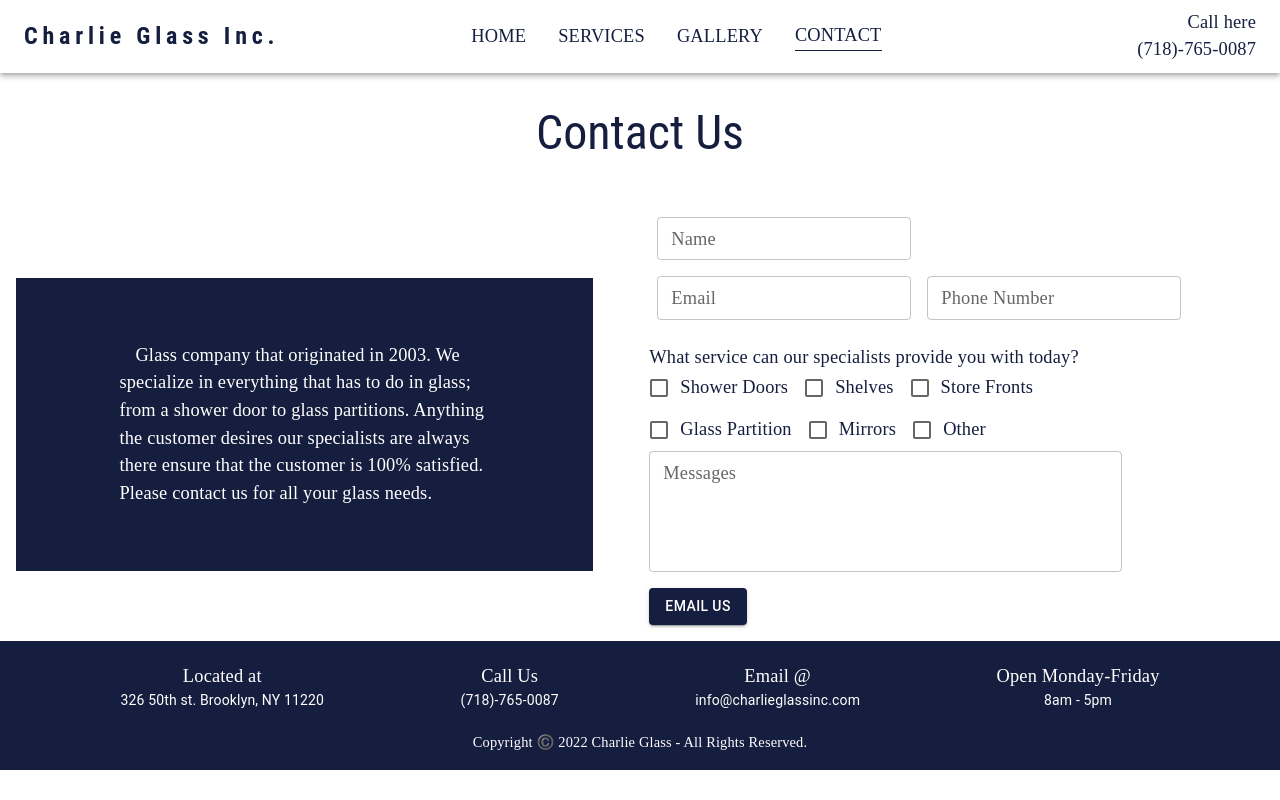
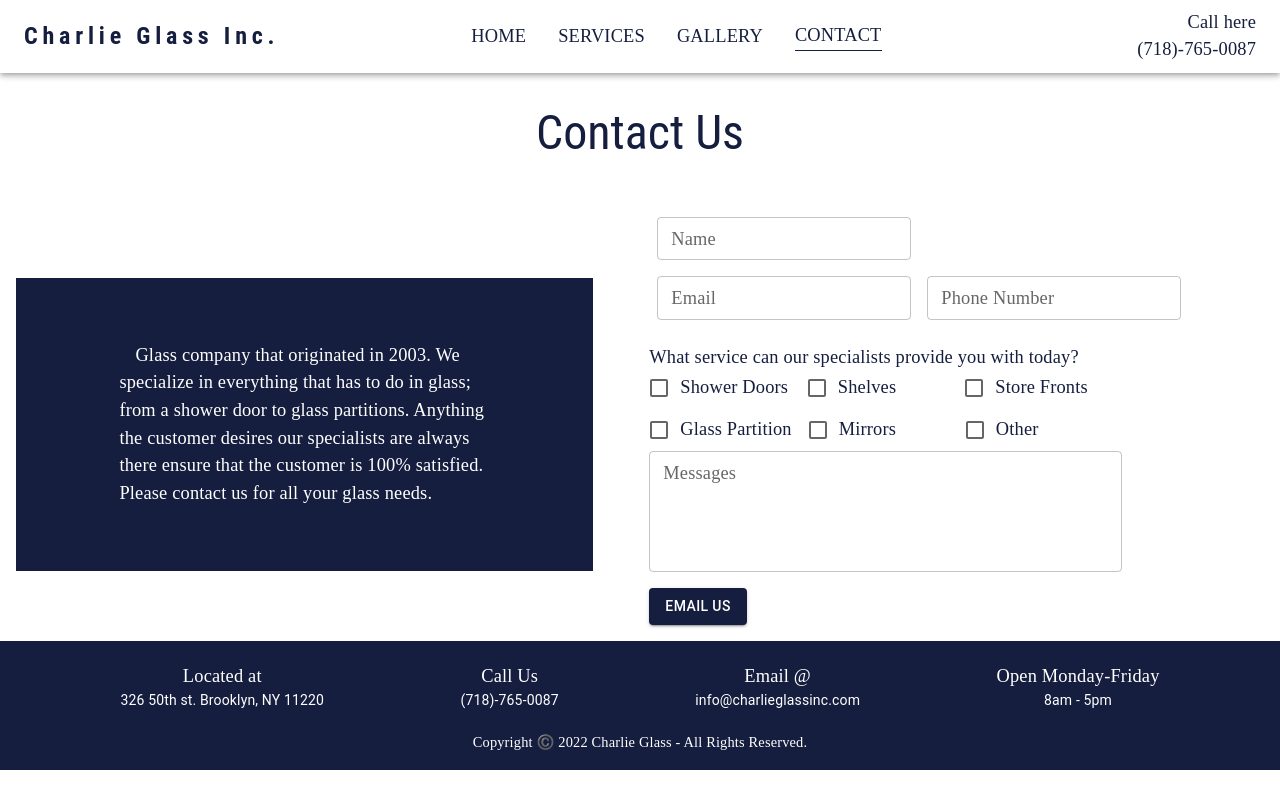
Before and after one commit to nsikan-na/charlie_glass, a Next.js app: page /contact in a window 1280 px wide. Built offline with nearby package versions, Linux system fonts and the light colour scheme.

Commit message:
fixed responsiveness

```diff
--- a/pages/contact.tsx
+++ b/pages/contact.tsx
@@ -163,7 +163,8 @@
             <FormGroup>
               <Stack
                 direction={{ xs: "column", lg: "row" }}
-                style={{ display: "flex" }}
+                style={{ display: "flex", width: "80%" }}
+                justifyContent="space-between"
               >
                 {[
                   { label: "Shower Doors", name: "showerDoors" },
@@ -174,7 +175,7 @@
                     key={i}
                     label={content.label}
                     control={<Checkbox />}
-                    style={{ whiteSpace: "nowrap" }}
+                    style={{ whiteSpace: "nowrap", width: "170px" }}
                     value={content.name}
                     onChange={(e) => {
                       //@ts-ignore
@@ -195,7 +196,8 @@
             <FormGroup>
               <Stack
                 direction={{ xs: "column", lg: "row" }}
-                style={{ display: "flex" }}
+                style={{ display: "flex", width: "80%" }}
+                justifyContent="space-between"
               >
                 {[
                   { label: "Glass Partition", name: "glassPartition" },
@@ -206,7 +208,7 @@
                     key={i}
                     label={content.label}
                     control={<Checkbox />}
-                    style={{ whiteSpace: "nowrap" }}
+                    style={{ whiteSpace: "nowrap", width: "170px" }}
                     value={content.name}
                     onChange={(e) => {
                       //@ts-ignore
```
Also changed, not shown: pages/index.tsx (+9 -6 lines).
